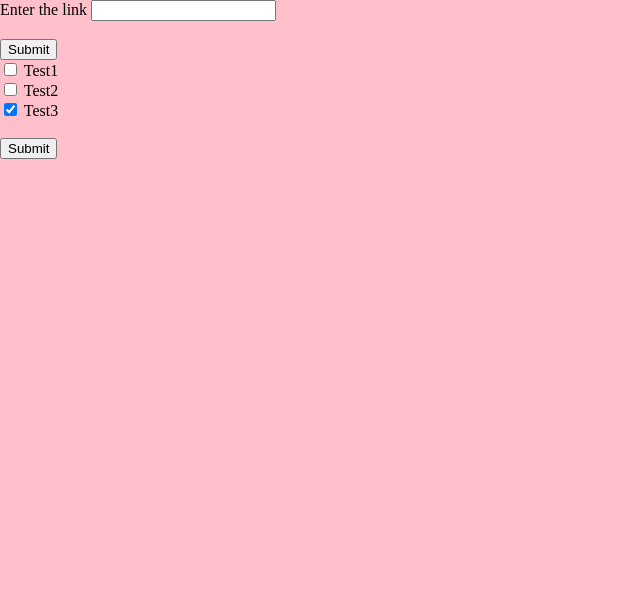
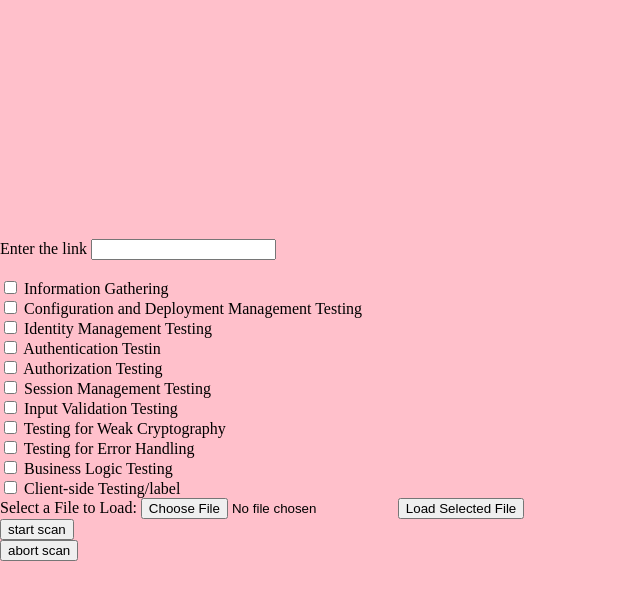
Before and after one commit to pyuvaratna/qs, a plain HTML site: page index.html in a window 1280 px wide. Shown: the whole page, without its empty margins (0-640 px from the left). Drawn offline with Linux system fonts and the light colour scheme.

Commit message:
addedjavascript

```diff
--- a/index.html
+++ b/index.html
@@ -3,20 +3,51 @@
     <meta charset="UTF-8">
     <meta http-equiv="X-UA-Compatible" content="IE=edge">
     <meta name="viewport" content="width=device-width, initial-scale=1.0">
-    <title>QS</title>
+    <title>Qualishield</title>
     <link rel="stylesheet" href="style.css">
 </head>
 <body>
 
   <label for="homepage">Enter the link </label>
   <input type="url" id="homepage" name="homepage"><br><br>
-  <input type="submit"><br>
-  <input type="checkbox" name="check1" value="check">
-  <label for="vehicle1"> Test1</label><br>
-  <input type="checkbox" name="check2" value="check">
-  <label for="vehicle2"> Test2 </label><br>
-  <input type="checkbox" name="check3" value="check" checked>
-  <label for="vehicle3">Test3 </label><br><br>
-  <input type="submit" value="Submit">
+
+  <input type="checkbox" name="Information Gathering" value="IG">
+  <label for="vehicle1"> Information Gathering</label><br>
+  <input type="checkbox" name="Configuration and Deployment Management Testing" value="CDMT">
+  <label for="vehicle1"> Configuration and Deployment Management Testing</label><br>
+  <input type="checkbox" name="Identity Management Testing" value="IMT">
+  <label for="vehicle1"> Identity Management Testing</label><br>
+  <input type="checkbox" name="Authentication Testin" value="AT">
+  <label for="vehicle1"> Authentication Testin</label><br>
+  <input type="checkbox" name="Authorization Testing" value="AT">
+  <label for="vehicle1"> Authorization Testing</label><br>
+  <input type="checkbox" name="Session Management Testing" value="SMT">
+  <label for="vehicle1"> Session Management Testing</label><br>
+  <input type="checkbox" name="Input Validation Testing" value="IVT">
+  <label for="vehicle1"> Input Validation Testing</label><br>
+  <input type="checkbox" name="Testing for Weak Cryptography" value="TWC">
+  <label for="vehicle1"> Testing for Weak Cryptography</label><br>
+  <input type="checkbox" name="Testing for Error Handling" value="TEH">
+  <label for="vehicle1"> Testing for Error Handling</label><br>
+  <input type="checkbox" name="Business Logic Testing" value="blT">
+  <label for="vehicle1"> Business Logic Testing<br>
+  <input type="checkbox" name="Client-side Testing" value="CST">
+  <label for="vehicle1"> Client-side Testing/label<br>
+
+
+
+    <tr>
+        <td>Select a File to Load:</td>
+        <td><input type="file" id="fileToLoad"></td>
+        <td><button onclick="loadFileAsText()">Load Selected File</button><td>
+    </tr>
+
+
+
+    <br><button type="button" onclick="alert('scan started')">start scan</button>
+    <br><button type="button" onclick="alert('scan stopped')">abort scan</button>
+
+
+
 </body>
 </html>
--- a/style.css
+++ b/style.css
@@ -1,5 +1,6 @@
 body{
     margin: 0;
     background:pink;
+    align-content: center;
 
 }
```
Also changed, not shown: 1 other file.
